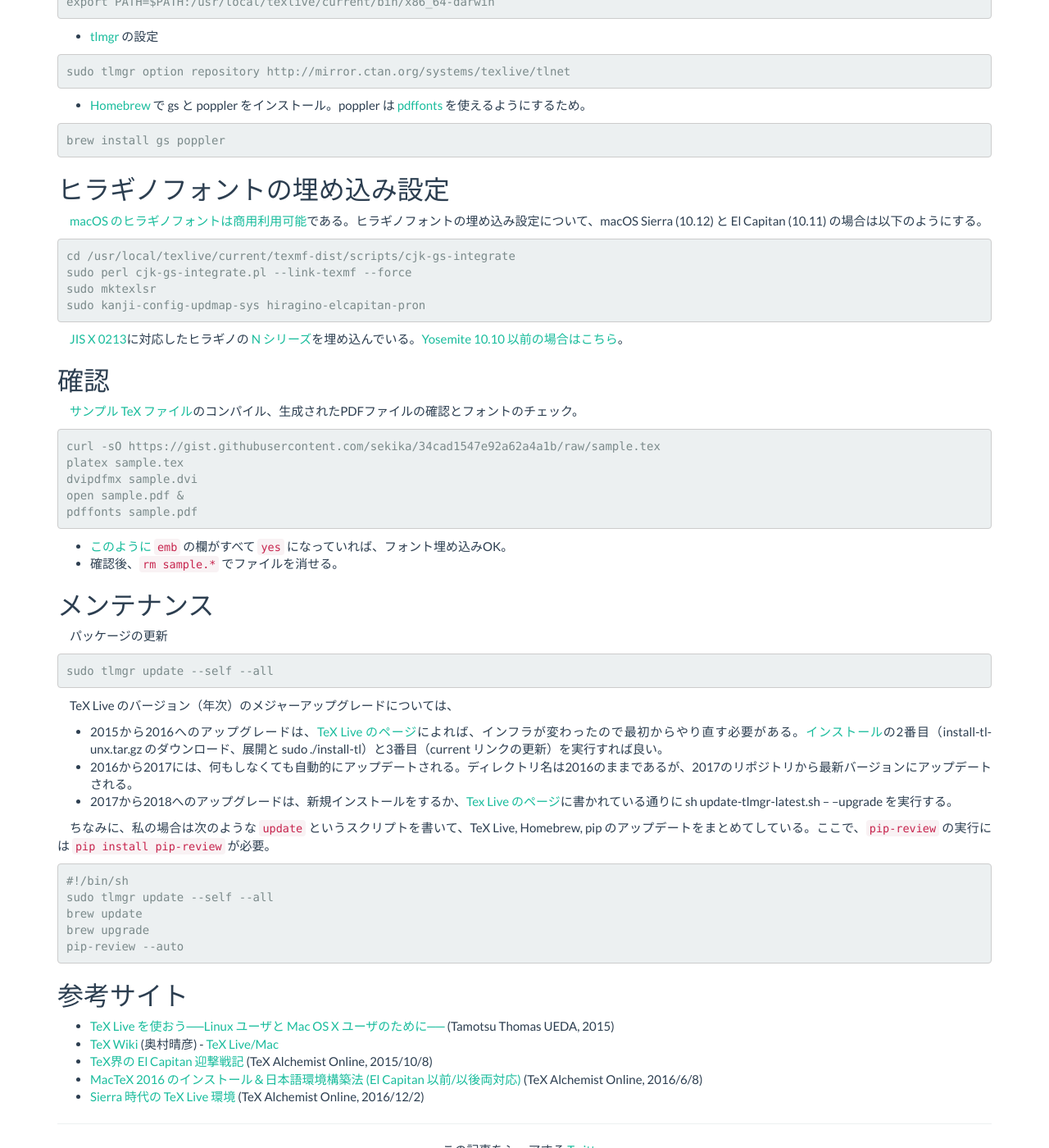
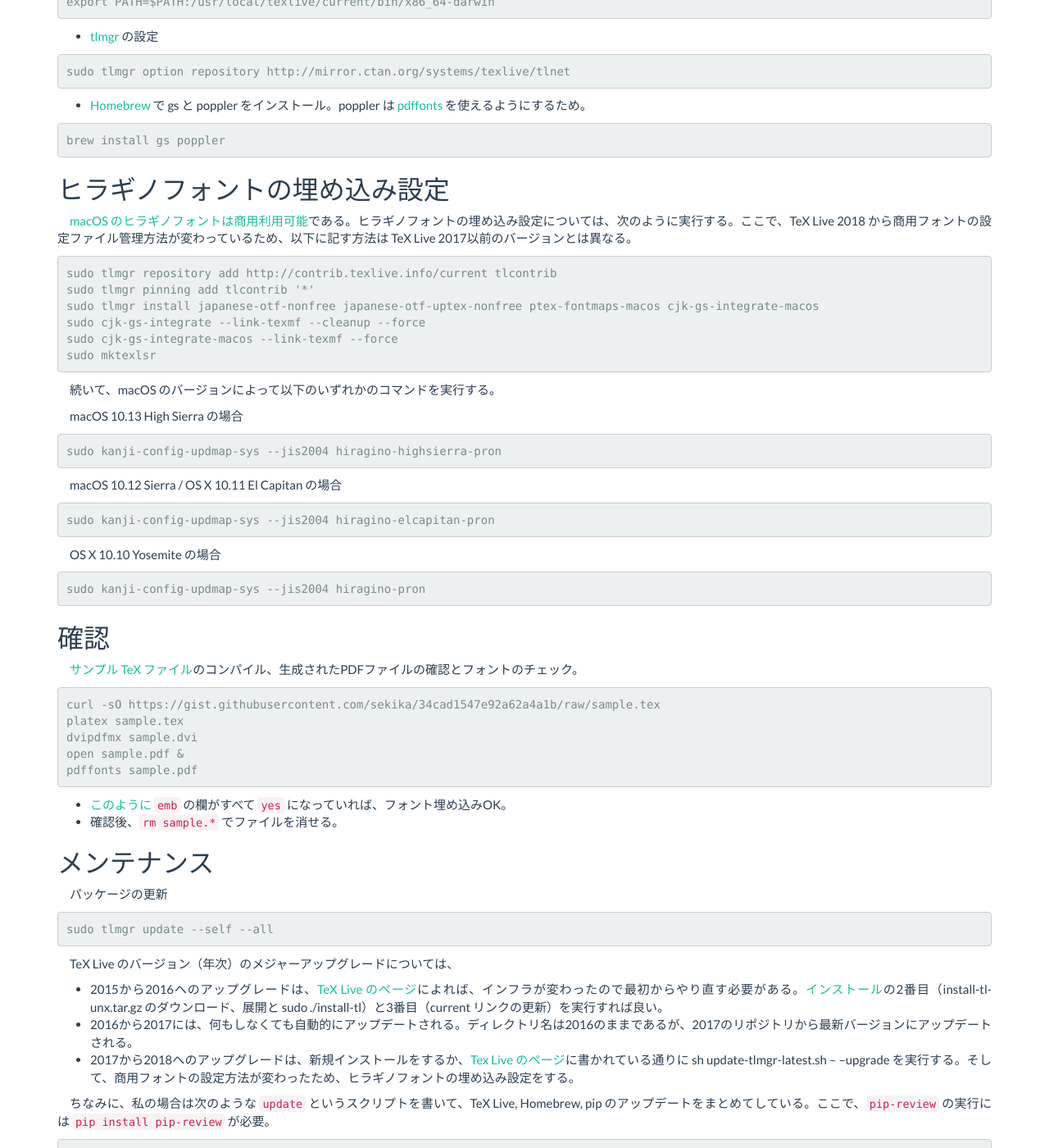
Before and after one commit to sekika/sekika.github.io, a Jekyll site: the page built from _posts/2015-12-01-mac-tex.md, in a window 1280 px wide and 1400 px high, scrolled down 709 px. Shown: the whole window at 82% size. Built offline with Jekyll 4.4.1, drawn with Linux system fonts in a browser that asks for light colours; nearby versions of some CDN libraries; comment, search, counter and statistics services are not loaded; some of the changed text lies outside the part shown.

Commit message:
TeX Live 2018 からのフォント扱い方法変更

````diff
--- a/_posts/2015-12-01-mac-tex.md
+++ b/_posts/2015-12-01-mac-tex.md
@@ -51,16 +51,36 @@
 
 ## ヒラギノフォントの埋め込み設定
 
-[macOS のヒラギノフォントは商用利用可能](http://www.macotakara.jp/blog/support/entry-665.html)である。ヒラギノフォントの埋め込み設定について、macOS Sierra (10.12) と El Capitan (10.11) の場合は以下のようにする。
+[macOS のヒラギノフォントは商用利用可能](http://www.macotakara.jp/blog/support/entry-665.html)である。ヒラギノフォントの埋め込み設定については、次のように実行する。ここで、TeX Live 2018 から商用フォントの設定ファイル管理方法が変わっているため、以下に記す方法は TeX Live 2017以前のバージョンとは異なる。
 
 ~~~
-cd /usr/local/texlive/current/texmf-dist/scripts/cjk-gs-integrate
-sudo perl cjk-gs-integrate.pl --link-texmf --force
+sudo tlmgr repository add http://contrib.texlive.info/current tlcontrib
+sudo tlmgr pinning add tlcontrib '*'
+sudo tlmgr install japanese-otf-nonfree japanese-otf-uptex-nonfree ptex-fontmaps-macos cjk-gs-integrate-macos
+sudo cjk-gs-integrate --link-texmf --cleanup --force
+sudo cjk-gs-integrate-macos --link-texmf --force
 sudo mktexlsr
-sudo kanji-config-updmap-sys hiragino-elcapitan-pron
 ~~~
 
- [JIS X 0213](https://ja.wikipedia.org/wiki/JIS_X_0213)に対応したヒラギノの [N シリーズ](http://fontnavi.jp/zakkuri/205-N_fonts.aspx)を埋め込んでいる。[Yosemite 10.10 以前の場合はこちら](http://doratex.hatenablog.jp/entry/20160608/1465311609)。
+続いて、macOS のバージョンによって以下のいずれかのコマンドを実行する。
+
+macOS 10.13 High Sierra の場合
+
+~~~
+sudo kanji-config-updmap-sys --jis2004 hiragino-highsierra-pron
+~~~
+
+macOS 10.12 Sierra / OS X 10.11 El Capitan の場合
+
+~~~
+sudo kanji-config-updmap-sys --jis2004 hiragino-elcapitan-pron
+~~~
+
+OS X 10.10 Yosemite の場合
+
+~~~
+sudo kanji-config-updmap-sys --jis2004 hiragino-pron
+~~~
 
 <a id="check"></a>
 <a href="#check"></a>
@@ -95,7 +115,7 @@
 
 * 2015から2016へのアップグレードは、[TeX Live のページ](http://www.tug.org/texlive/upgrade.html)によれば、インフラが変わったので最初からやり直す必要がある。[インストール](#install)の2番目（install-tl-unx.tar.gz のダウンロード、展開と sudo ./install-tl）と3番目（current リンクの更新）を実行すれば良い。
 * 2016から2017には、何もしなくても自動的にアップデートされる。ディレクトリ名は2016のままであるが、2017のリポジトリから最新バージョンにアップデートされる。
-* 2017から2018へのアップグレードは、新規インストールをするか、[Tex Live のページ](https://tug.org/texlive/upgrade.html)に書かれている通りに sh update-tlmgr-latest.sh -- --upgrade を実行する。
+* 2017から2018へのアップグレードは、新規インストールをするか、[Tex Live のページ](https://tug.org/texlive/upgrade.html)に書かれている通りに sh update-tlmgr-latest.sh -- --upgrade を実行する。そして、商用フォントの設定方法が変わったため、ヒラギノフォントの埋め込み設定をする。
 
 ちなみに、私の場合は次のような ```update``` というスクリプトを書いて、TeX Live, Homebrew, pip のアップデートをまとめてしている。ここで、```pip-review``` の実行には ```pip install pip-review``` が必要。
 
@@ -113,6 +133,4 @@
 ## 参考サイト
 - [TeX Live を使おう──Linux ユーザと Mac OS X ユーザのために──](http://fugenji.org/~thomas/texlive-guide/index.html) (Tamotsu Thomas UEDA, 2015)
 - [TeX Wiki](http://oku.edu.mie-u.ac.jp/~okumura/texwiki/) (奥村晴彦) - [TeX Live/Mac](https://oku.edu.mie-u.ac.jp/~okumura/texwiki/?TeX%20Live%2FMac)
-- [TeX界の El Capitan 迎撃戦記](http://doratex.hatenablog.jp/entry/20151008/1444310306) (TeX Alchemist Online, 2015/10/8)
-- [MacTeX 2016 のインストール＆日本語環境構築法 (El Capitan 以前/以後両対応)](http://doratex.hatenablog.jp/entry/20160608/1465311609) (TeX Alchemist Online, 2016/6/8)
-- [Sierra 時代の TeX Live 環境](http://doratex.hatenablog.jp/entry/20161202/1480665692) (TeX Alchemist Online, 2016/12/2)
+- [MacTeX 2018 のインストール＆日本語環境構築法](http://doratex.hatenablog.jp/entry/20180501/1525144736) (TeX Alchemist Online, 2018/5/1)
````
Also changed, not shown: other parts of _posts/2015-12-01-mac-tex.md (+1 -1 lines).
